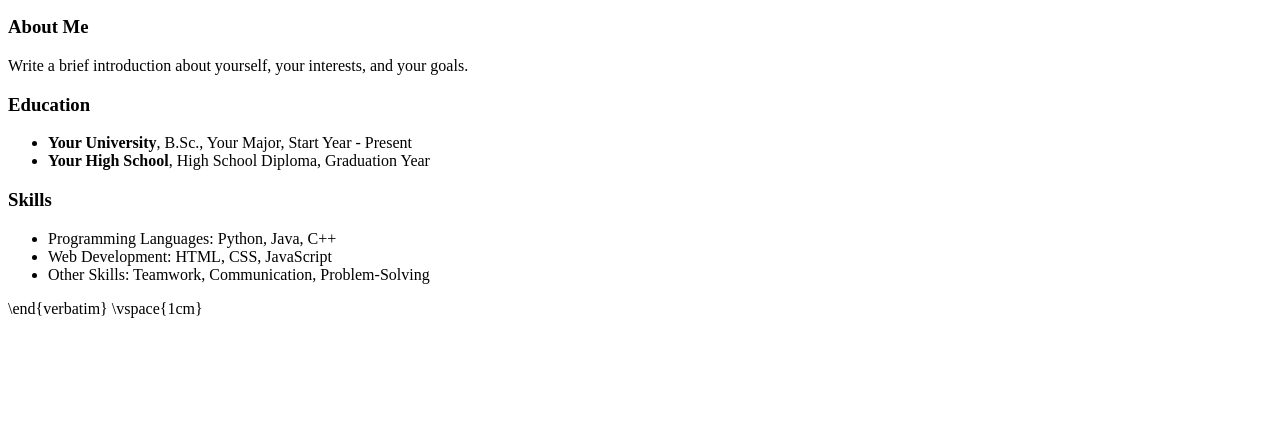
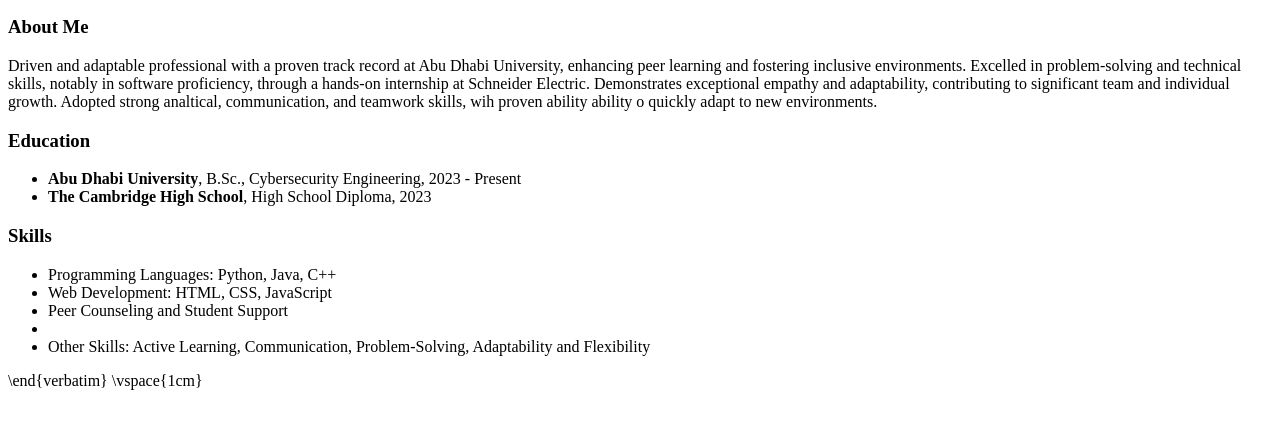
Before and after one commit to Amtul55/Amtul55.github.io, a plain HTML site: page index.html in a window 1280 px wide. Shown: the part 377-800 px from the top of the page. Drawn offline with Linux system fonts and the light colour scheme; files that its build step writes are made by us from their sources.

Commit message:
Update index.html

```diff
--- a/index.html
+++ b/index.html
@@ -35,20 +35,21 @@
     <section class="content">
       <h3>About Me</h3>
       <p>
-        Write a brief introduction about yourself, your interests, and your goals.
+        Driven and adaptable professional with a proven track record at Abu Dhabi University, enhancing peer learning and fostering inclusive environments. Excelled in problem-solving and technical skills, notably in software proficiency, through a hands-on internship at Schneider Electric. Demonstrates exceptional empathy and adaptability, contributing to significant team and individual growth. Adopted strong analtical, communication, and teamwork skills, wih proven ability ability o quickly adapt to new environments.
       </p>
 
       <h3>Education</h3>
       <ul>
-        <li><b>Your University</b>, B.Sc., Your Major, Start Year - Present</li>
-        <li><b>Your High School</b>, High School Diploma, Graduation Year</li>
+        <li><b>Abu Dhabi University</b>, B.Sc., Cybersecurity Engineering, 2023 - Present</li>
+        <li><b>The Cambridge High School</b>, High School Diploma, 2023</li>
       </ul>
 
       <h3>Skills</h3>
       <ul>
         <li>Programming Languages: Python, Java, C++</li>
         <li>Web Development: HTML, CSS, JavaScript</li>
-        <li>Other Skills: Teamwork, Communication, Problem-Solving</li>
+        <li>Peer Counseling and Student Support<li>
+        <li>Other Skills: Active Learning, Communication, Problem-Solving, Adaptability and Flexibility</li>
       </ul>
     </section>
   </div>
```
